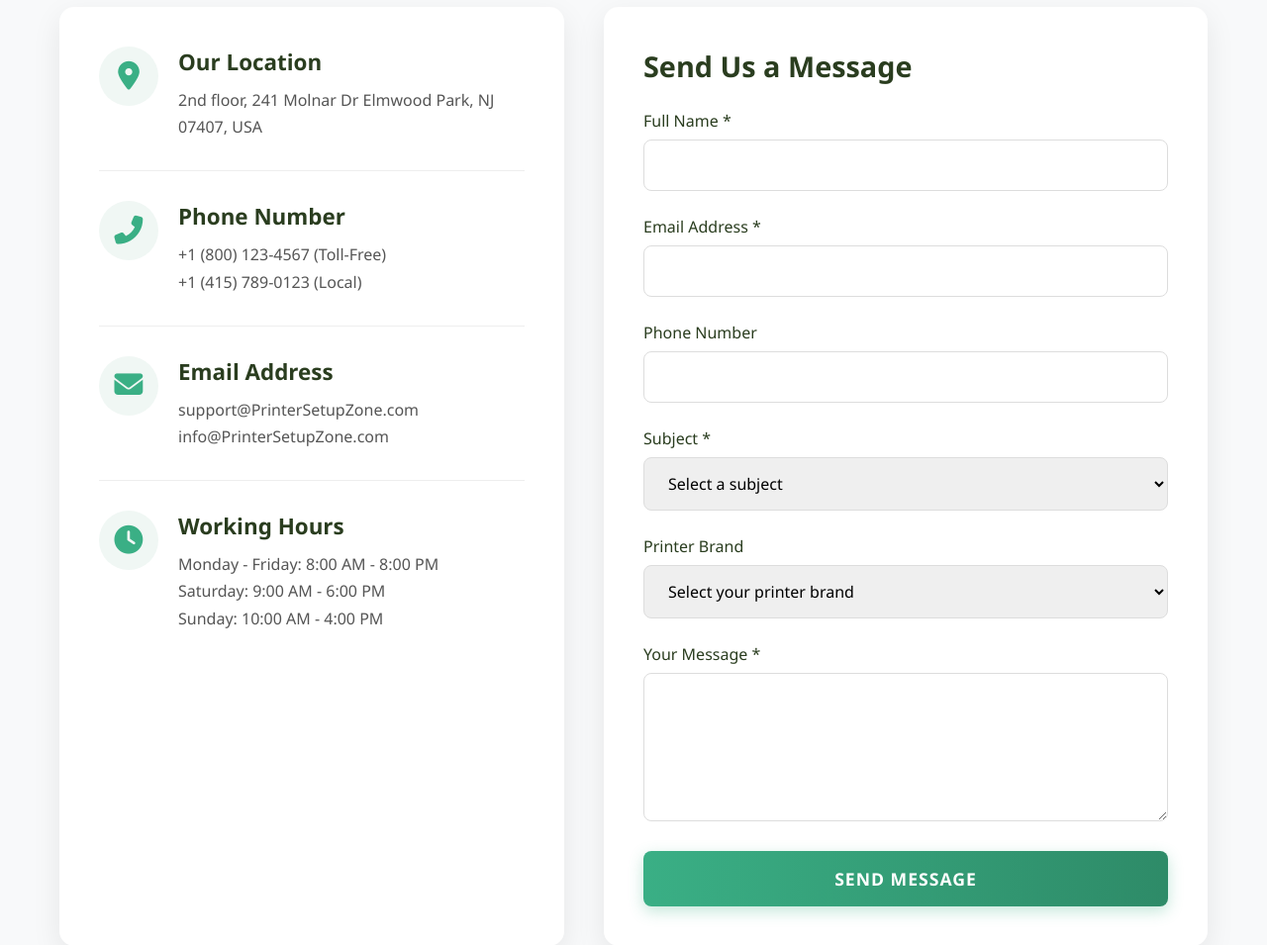
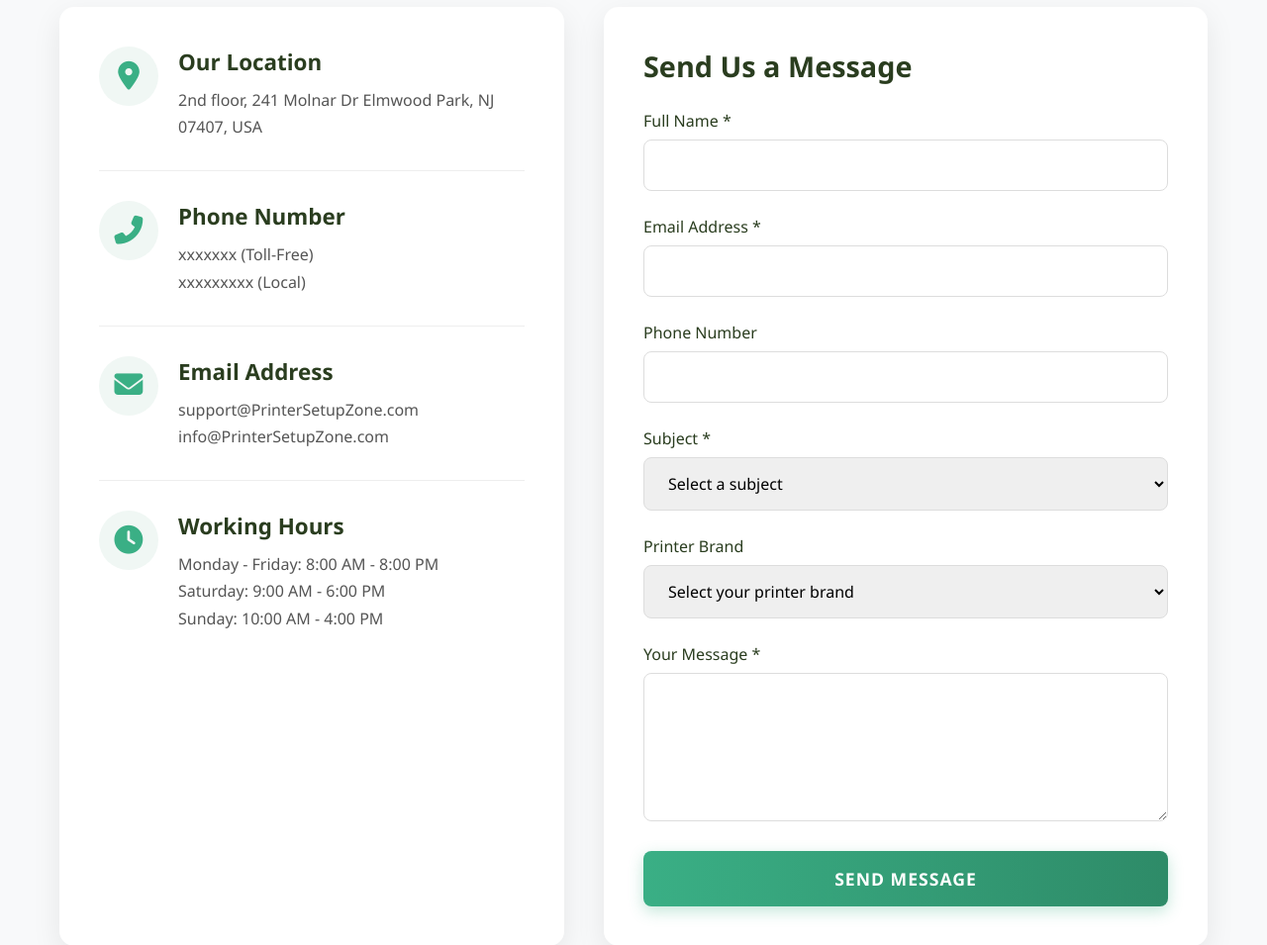
Before and after one commit to bringonweb/printersetupzone.com, a PHP site: page /contact-us in a window 1280 px wide. Shown: the part 742-1697 px from the top of the page at 99% size. Run offline with PHP 8.4, Linux system fonts and the light colour scheme.

Commit message:
change the contact no of contact us section

```diff
--- a/contact-us.php
+++ b/contact-us.php
@@ -47,7 +47,7 @@
                     </div>
                     <div class="info-content">
                         <h3>Phone Number</h3>
-                        <p>+1 (800) 123-4567 (Toll-Free)<br>+1 (415) 789-0123 (Local)</p>
+                        <p>xxxxxxx (Toll-Free)<br>xxxxxxxxx (Local)</p>
                     </div>
                 </div>
 
@@ -149,7 +149,7 @@
             <p>Our team of certified printer technicians is available around the clock to assist you with any printer
                 issues. Whether it's a hardware malfunction, software configuration, or connectivity problem, we're here
                 to help.</p>
-            <button class="contact-btn" style="max-width: 300px; margin: 0 auto;">Call Now: (800) 123-4567</button>
+            <button class="contact-btn" style="max-width: 300px; margin: 0 auto;">Call Now: xxxxxxxxxx</button>
         </div>
     </section>
 
```
